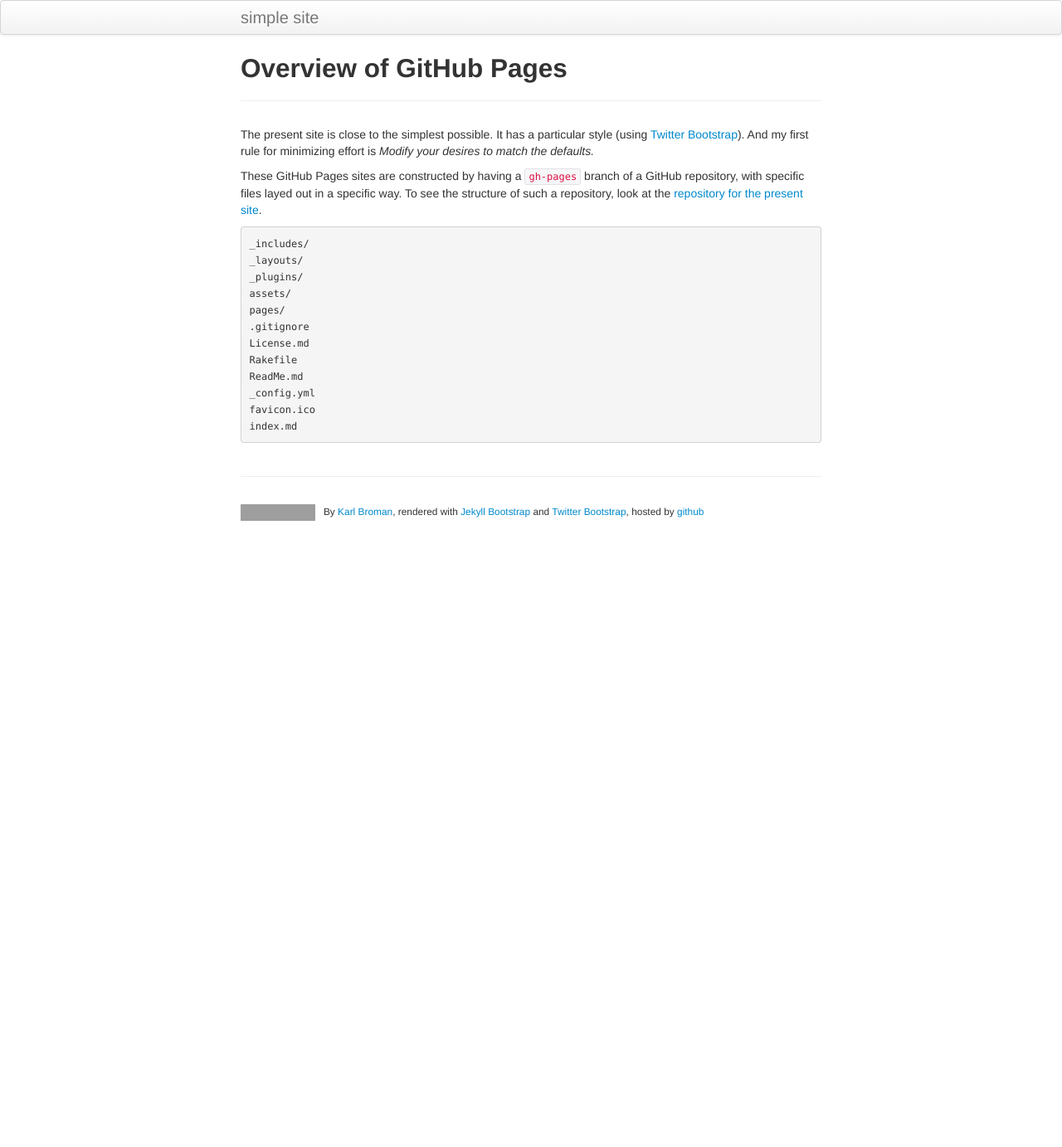
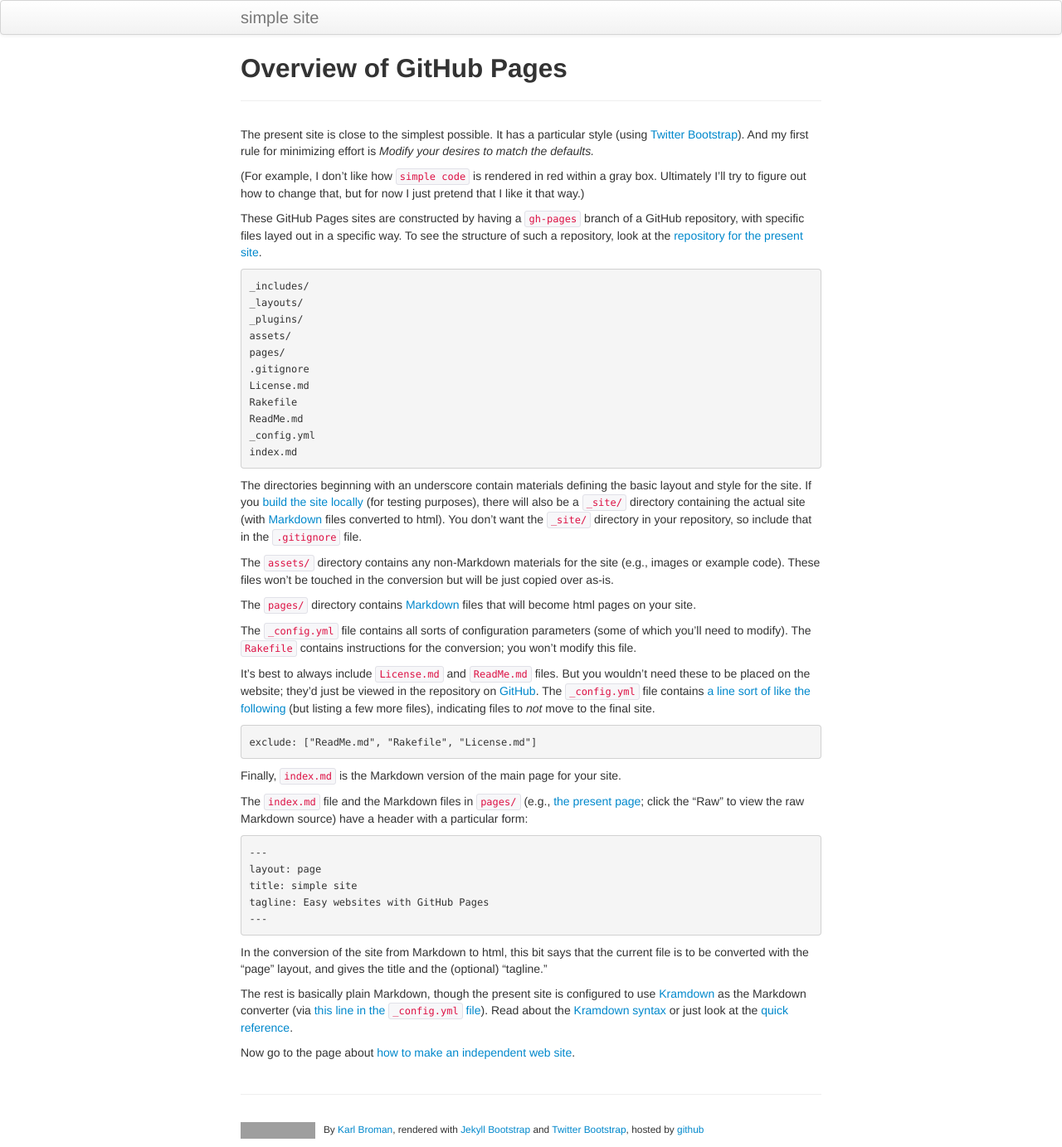
Before and after one commit to kbroman/simple_site, a Jekyll site: the page built from pages/overview.md, in a window 1280 px wide. Shown: the whole page at 83% size. Built offline with Jekyll 4.4.1, drawn with Linux system fonts in a browser that asks for light colours; before the commit the page ends 900 px from its top, so only the background shows below that; grey boxes are pictures that could not be loaded.

Commit message:
Fill out the overview page

```diff
--- a/pages/overview.md
+++ b/pages/overview.md
@@ -7,6 +7,10 @@ The present site is close to the simplest possible. It has a
 particular style (using
 [Twitter Bootstrap](http://getbootstrap.com)). And my first rule for
 minimizing effort is _Modify your desires to match the defaults._
+
+(For example, I don't like how `simple code` is rendered in red within
+a gray box. Ultimately I'll try to figure out how to change that, but
+for now I just pretend that I like it that way.)
 
 These GitHub Pages sites are constructed by having a `gh-pages` branch
 of a GitHub repository, with specific files layed out in a specific
@@ -23,5 +27,78 @@ way. To see the structure of such a repository, look at the
     Rakefile
     ReadMe.md
     _config.yml
-    favicon.ico
     index.md
+
+The directories beginning with an underscore contain materials
+defining the basic layout and style for the site. If you
+[build the site locally](pages/local_test.html) (for testing
+purposes), there will also be a `_site/` directory containing the
+actual site (with
+[Markdown](https://daringfireball.net/projects/markdown/) files
+converted to html). You don't want the `_site/` directory in your
+repository, so include that in the `.gitignore` file.
+
+The
+[`assets/`](https://github.com/kbroman/simple_site/tree/gh-pages/assets)
+directory contains any non-Markdown materials for the site (e.g.,
+images or example code). These files won't be touched in the
+conversion but will be just copied over as-is.
+
+The
+[`pages/`](https://github.com/kbroman/simple_site/tree/gh-pages/pages)
+directory contains
+[Markdown](https://daringfireball.net/projects/markdown/) files that
+will become html pages on your site.
+
+The
+[`_config.yml`](https://github.com/kbroman/simple_site/blob/gh-pages/_config.yml)
+file contains all sorts of configuration parameters (some of which
+you'll need to modify). The [`Rakefile`]() contains instructions for
+the conversion; you won't modify this file.
+
+It's best to always include
+[`License.md`](https://github.com/kbroman/simple_site/tree/gh-pages/License.md)
+and
+[`ReadMe.md`](https://github.com/kbroman/simple_site/tree/gh-pages/ReadMe.md)
+files. But you wouldn't need these to be placed on the website; they'd
+just be viewed in the repository on [GitHub](http://github.com). The
+[`_config.yml`](https://github.com/kbroman/simple_site/tree/gh-pages/_config.yml)
+file contains
+[a line sort of like the following](https://github.com/kbroman/simple_site/blob/gh-pages/_config.yml#L5)
+(but listing a few more files), indicating files to _not_ move to the
+final site.
+
+    exclude: ["ReadMe.md", "Rakefile", "License.md"]
+
+Finally,
+[`index.md`](https://github.com/kbroman/simple_site/blob/gh-pages/index.md)
+is the Markdown version of the main page for your site.
+
+The
+[`index.md`](https://github.com/kbroman/simple_site/blob/gh-pages/index.md)
+file and the Markdown files in
+[`pages/`](https://github.com/kbroman/simple_site/blob/gh-pages/pages)
+(e.g.,
+[the present page](https://github.com/kbroman/simple_site/blob/gh-pages/pages/overview.md);
+click the &ldquo;Raw&rdquo; to view the raw Markdown source)
+have a header with a particular form:
+
+    ---
+    layout: page
+    title: simple site
+    tagline: Easy websites with GitHub Pages
+    ---
+
+In the conversion of the site from Markdown to html, this bit says
+that the current file is to be converted with the &ldquo;page&rdquo;
+layout, and gives the title and the (optional) &ldquo;tagline.&rdquo;
+
+The rest is basically plain Markdown, though the present site is
+configured to use [Kramdown](http://kramdown.gettalong.org/) as the
+Markdown converter (via
+[this line in the `_config.yml` file](https://github.com/kbroman/simple_site/blob/gh-pages/_config.yml#L23)).
+Read about the [Kramdown syntax](http://kramdown.gettalong.org/syntax.html)
+or just look at the
+[quick reference](http://kramdown.gettalong.org/quickref.html).
+
+Now go to the page about [how to make an independent web site](independent_site.html).
```
